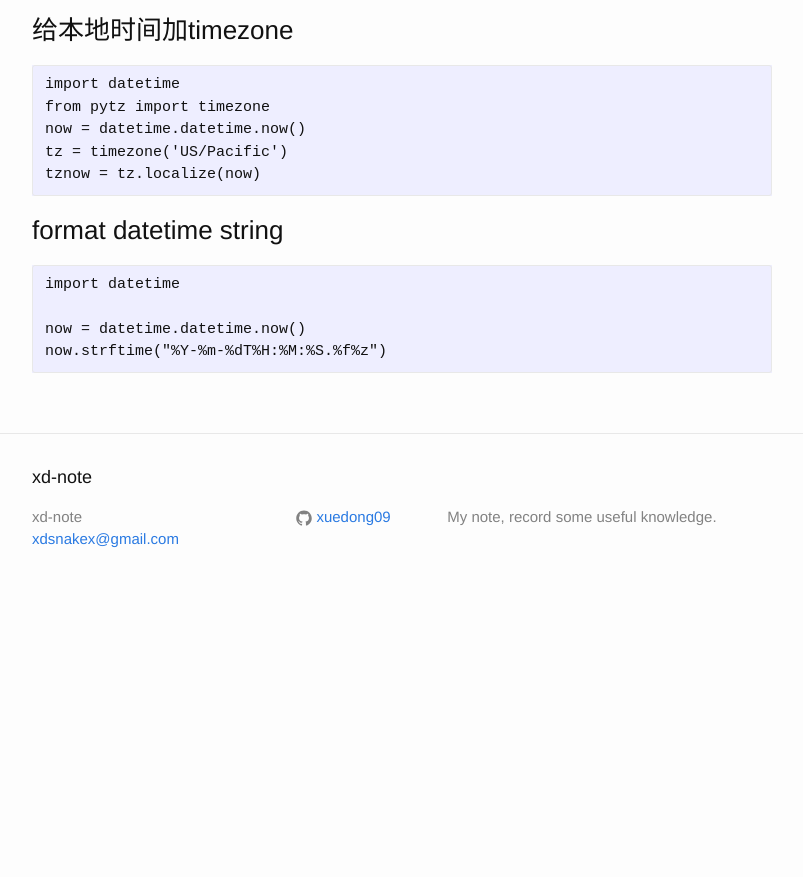
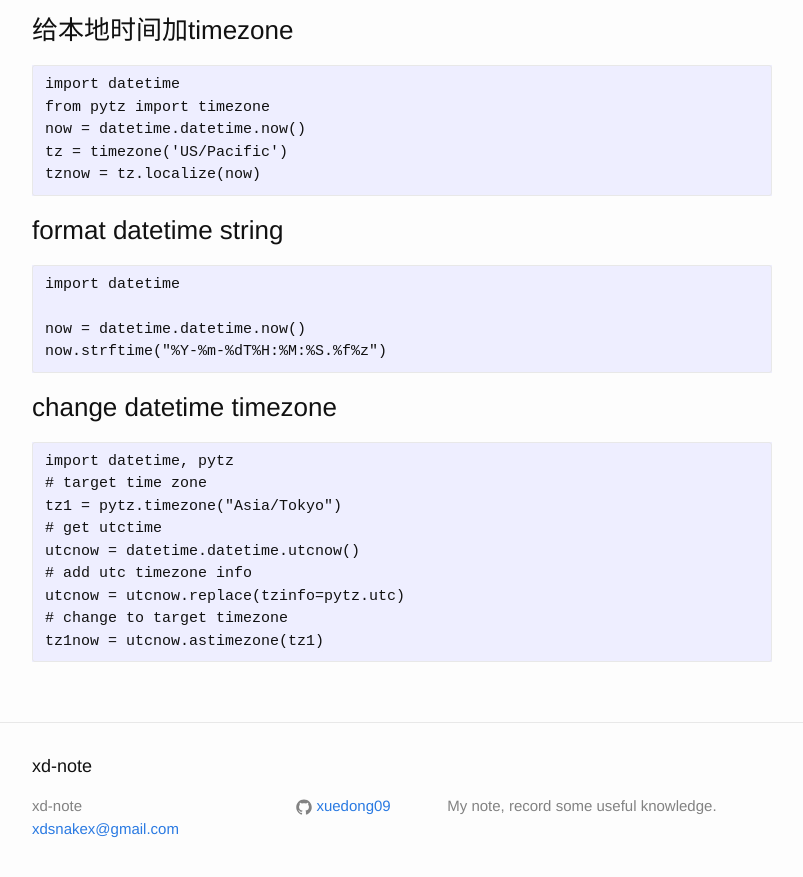
Before and after one commit to xuedong09/xuedong09.github.io, a Jekyll site: the page built from _posts/2016-03-15-python-pytz.md, in a window 1280 px wide and 900 px high, scrolled down 1161 px. Shown: the top 877 px of the window, without its empty margins (238-1041 px from the left). Built offline with Jekyll 4.4.1, drawn with Linux system fonts in a browser that asks for light colours; before the commit the page ends 1772 px from its top, so only the background shows below that.

Commit message:
pytz change timezone

```diff
--- a/_posts/2016-03-15-python-pytz.md
+++ b/_posts/2016-03-15-python-pytz.md
@@ -65,3 +65,15 @@ now_tz.strftime("%z")
 
     now = datetime.datetime.now()
     now.strftime("%Y-%m-%dT%H:%M:%S.%f%z")
+
+### change datetime timezone
+
+    import datetime, pytz
+    # target time zone
+    tz1 = pytz.timezone("Asia/Tokyo")
+    # get utctime
+    utcnow = datetime.datetime.utcnow()
+    # add utc timezone info
+    utcnow = utcnow.replace(tzinfo=pytz.utc)
+    # change to target timezone
+    tz1now = utcnow.astimezone(tz1)
```
